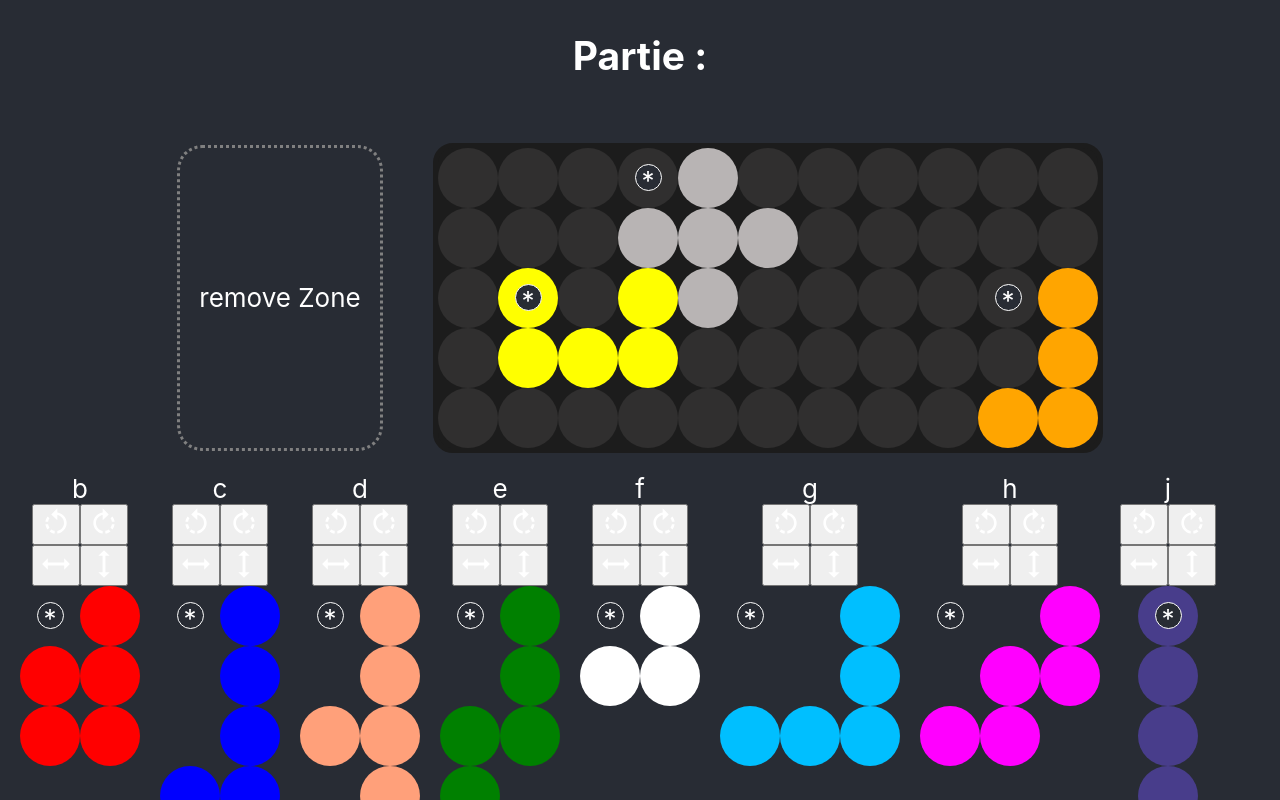
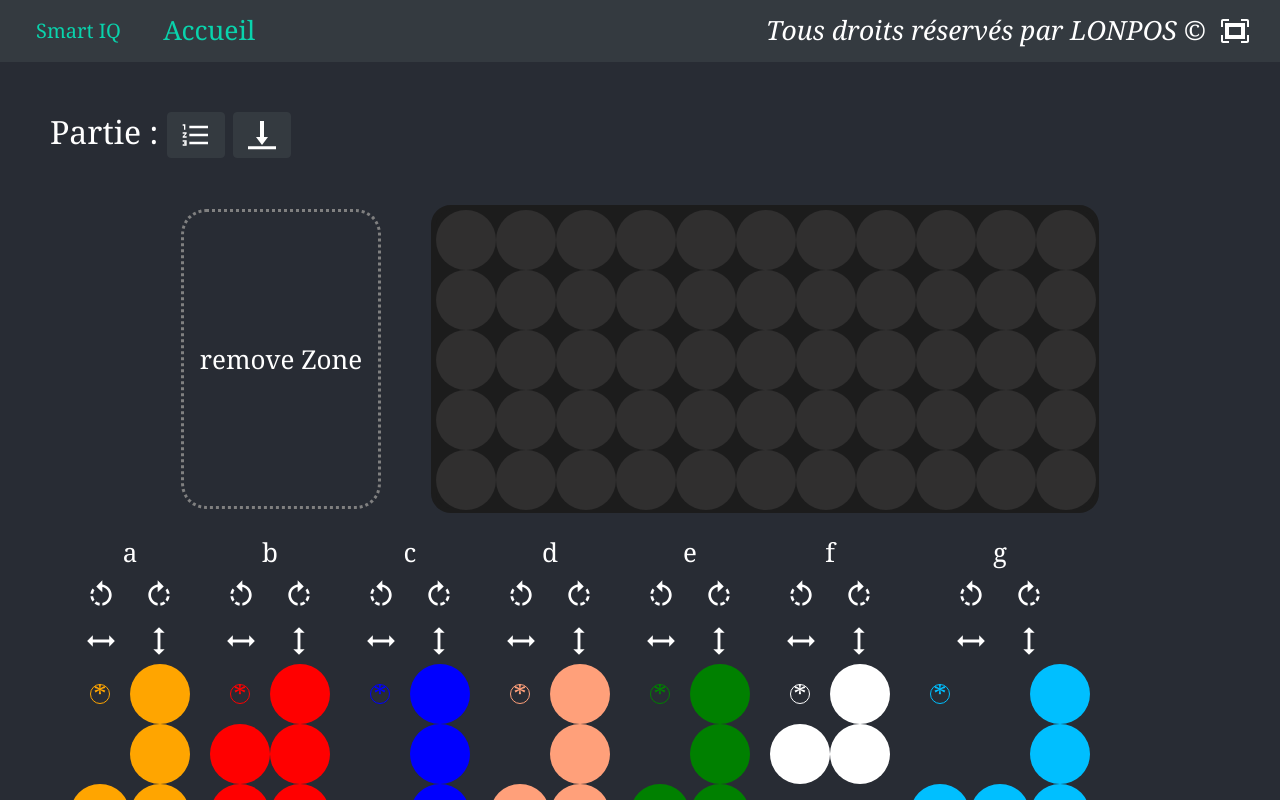
Before and after one commit to alainib/smartgame, a React (Create React App) app: page /partie/33 in a window 1280 px wide. Shown: the top 800 px of the page. Built offline with nearby package versions, Linux system fonts and the light colour scheme.

Commit message:
syle fix and load / save partie board

```diff
--- a/package.json
+++ b/package.json
@@ -7,11 +7,14 @@
     "@testing-library/react": "^9.4.0",
     "@testing-library/user-event": "^7.2.1",
     "aphrodite": "^2.4.0",
+    "bootstrap": "^4.4.1",
     "gridl": "^0.10.5",
     "react": "^16.12.0",
     "react-bootstrap": "^1.0.0-beta.16",
     "react-dom": "^16.12.0",
+    "react-full-screen": "^0.2.4",
     "react-icons": "^3.8.0",
+    "react-router-dom": "^5.1.2",
     "react-scripts": "3.3.0"
   },
   "scripts": {
--- a/src/App.css
+++ b/src/App.css
@@ -1,8 +1,21 @@
+html,
+body,
+#root {
+  min-height: 100vh;
+}
 .App {
-  text-align: center;
+  margin: 50;
+  background-color: #282c34;
+  min-height: 100vh;
+
   font-size: calc(18px + 6 * ((100vw - 320px) / 680));
+  font-family: Cambria, Cochin, Georgia, Times, "Times New Roman", serif;
+  color: white;
 }
-
+.App-link {
+  color: #09d3ac;
+  padding-left: 1em;
+}
 .App-logo {
   height: 40vmin;
   pointer-events: none;
@@ -14,7 +27,7 @@
   }
 }
 
-.App-header {
+.App-body {
   background-color: #282c34;
   min-height: 100vh;
   display: flex;
@@ -23,10 +36,7 @@
   justify-content: center;
   font-size: calc(10px + 2vmin);
   color: white;
-}
-
-.App-link {
-  color: #61dafb;
+  margin: 50px;
 }
 
 @keyframes App-logo-spin {
@@ -59,3 +69,8 @@
 .margin10 {
   margin: 10px;
 }
+
+.smallTextRed {
+  font-size: 13;
+  color: "red";
+}
--- a/src/App.js
+++ b/src/App.js
@@ -1,16 +1,91 @@
-import React from "react";
+import React, { Component } from "react";
 import "./App.css";
-
+import "bootstrap/dist/css/bootstrap.min.css";
+import { GoScreenFull, GoScreenNormal } from "react-icons/go";
+import { Navbar, Nav, Button } from "react-bootstrap";
+import Fullscreen from "react-full-screen";
+import { BrowserRouter as Router, Switch, Route, Link } from "react-router-dom";
+import Home from "components/Home";
 import Partie from "components/Partie";
 
-function App() {
-  return (
-    <div className="App">
-      <header className="App-header">
-        <Partie />
-      </header>
-    </div>
-  );
+
+
+export default class App extends Component {
+  constructor(props) {
+    super(props);
+    this.state = {
+      isFullScreen: false,
+      // bug a cause de router
+      isFullScreenTest: 0
+    };
+  }
+
+  setIsFullScreen = val => {
+    if (val === false) {
+      this.setState({ isFullScreen: false, isFullScreenTest: 0 });
+    } else {
+      if (this.state.isFullScreenTest === 0 || this.state.isFullScreenTest % 3 !== 0) {
+        this.setState({ isFullScreen: true, isFullScreenTest: this.state.isFullScreenTest + 1 });
+      } else {
+        this.setState({ isFullScreen: false, isFullScreenTest: 0 });
+      }
+    }
+  };
+
+  renderRouter() {
+    return (
+      <Router>
+        <div className="App">
+          <Navbar bg="dark" variant="dark" className="bg-light justify-content-between">
+            <Nav className="mr-auto">
+              <Navbar.Brand>
+                <Link className="App-link" to="/">
+                  Smart IQ
+                </Link>
+              </Navbar.Brand>
+              <Nav.Item>
+                <Link className="App-link" to="/">
+                  Accueil
+                </Link>
+              </Nav.Item>
+            </Nav>
+
+            <Nav.Item>
+              <i className="smallTextRed">Tous droits réservés par LONPOS ©</i>
+            </Nav.Item>
+            <Nav.Item>
+              <Button
+                variant="dark"
+                color="#09d3ac"
+                onClick={() => {
+                  this.setIsFullScreen(true);
+                }}
+              >
+                {this.state.isFullScreen ? <GoScreenNormal size={32} /> : <GoScreenFull size={32} />}
+              </Button>
+            </Nav.Item>
+          </Navbar>
+
+          <div className="App-body">
+            <Switch>
+              <Route path="/partie/:id" render={props => <Partie {...props} />} />
+
+              <Route path="/" render={props => <Home />} />
+            </Switch>
+          </div>
+        </div>
+      </Router>
+    );
+  }
+  render() {
+    if (this.state.isFullScreen) {
+      return (
+        <Fullscreen enabled={true} onChange={val => this.setIsFullScreen(val)}>
+          {this.renderRouter()}
+        </Fullscreen>
+      );
+    } else {
+      return this.renderRouter();
+    }
+  }
 }
-
-export default App;
--- a/src/Config.js
+++ b/src/Config.js
@@ -102,9 +102,102 @@ const bricks = {
     ]
   }
 };
+
+const preloadedBase = {
+  alain: {
+    baseData: [
+      ["k", "k", false, false, false, false, false, false, false, false, false],
+      ["k", "k", false, false, false, false, false, false, false, false, "c"],
+      ["i", "i", "f", "a", false, false, false, false, false, "h", "c"],
+      ["i", "f", "f", "a", false, false, false, false, "h", "h", "c"],
+      ["i", "i", "a", "a", false, false, false, "h", "h", "c", "c"]
+    ],
+    bricksPositions: [
+      {
+        color: "blue",
+        matrix: [
+          [0, 1],
+          [0, 1],
+          [0, 1],
+          [1, 1]
+        ],
+        name: "c",
+        position: {
+          x: 1,
+          y: 9
+        }
+      },
+      {
+        color: "magenta",
+        matrix: [
+          [0, 0, 1],
+          [0, 1, 1],
+          [1, 1, 0]
+        ],
+        name: "h",
+        position: {
+          x: 2,
+          y: 7
+        }
+      },
+      {
+        color: "yellow",
+        matrix: [
+          [1, 1],
+          [1, 0],
+          [1, 1]
+        ],
+        name: "i",
+        position: {
+          x: 2,
+          y: 0
+        }
+      },
+      {
+        color: "white",
+        matrix: [
+          [0, 1],
+          [1, 1]
+        ],
+        name: "f",
+        position: {
+          x: 2,
+          y: 1
+        }
+      },
+      {
+        color: "orange",
+        matrix: [
+          [0, 1],
+          [0, 1],
+          [1, 1]
+        ],
+        name: "a",
+        position: {
+          x: 2,
+          y: 2
+        }
+      },
+      {
+        color: "greenyellow",
+        matrix: [
+          [1, 1],
+          [1, 1]
+        ],
+        name: "k",
+        position: {
+          x: 0,
+          y: 0
+        }
+      }
+    ],
+    usedLetters: ["c", "h", "i", "f", "a", "k"]
+  }
+};
 export default {
   baseSize,
-  bricks
+  bricks,
+  preloadedBase
 };
 
 /*
--- /dev/null
+++ b/src/components/Home.js
@@ -0,0 +1,26 @@
+import React, { Component } from "react";
+import { Button } from "react-bootstrap";
+import "App.css";
+import { GoPlay } from "react-icons/go";
+import { Link } from "react-router-dom";
+
+export default class Home extends Component {
+  constructor(props) {
+    super(props);
+    this.state = {};
+  }
+
+  render() {
+    return (
+      <div>
+        <Link className="flex-item" to={`/partie/newgame`} key={0}>
+          <Button variant="dark" color="#09d3ac" onClick={() => {}}>
+            <GoPlay size={32} /> Nouvelle partie
+          </Button>
+        </Link>
+
+        <div>Liste des parties disponibles :</div>
+      </div>
+    );
+  }
+}
--- a/src/components/Partie.js
+++ b/src/components/Partie.js
@@ -1,8 +1,11 @@
 import React, { Component } from "react";
 import { StyleSheet, css } from "aphrodite";
 import { MdRotateLeft, MdRotateRight } from "react-icons/md";
-import { GiHorizontalFlip, GiVerticalFlip } from "react-icons/gi";
+import { GiHorizontalFlip, GiVerticalFlip, GiSaveArrow } from "react-icons/gi";
+import { MdFormatListNumbered } from "react-icons/md";
+
 import { Button } from "react-bootstrap";
+
 import "App.css";
 import * as matrixHelper from "matrixHelper";
 import Config from "Config";
@@ -14,7 +17,22 @@ const _itemSize = 60; // window.innerWidth / 20;
 export default class Partie extends Component {
   constructor(props) {
     super(props);
+
+    const partieId = this.props.match.params.id;
+
+    if (partieId !== "new" && Config.preloadedBase[partieId]) {
+      const { baseData, bricksPositions, usedLetters } = Config.preloadedBase[partieId];
       this.state = {
+        partieId,
+        baseData,
+        bricksPositions,
+        usedLetters,
+        bricks: Config.bricks, // toutes les bricks, permet de les manipuler pour les tourner ou les poser sur le plateau
+        showIndex: false
+      };
+    } else {
+      this.state = {
+        partieId,
         /* represente le plateau avec les bricks dessus, c'est une matrix ou les case occupées sont codées par la lettre de la bricks dessus,
         plus facile pour les calculs
         pour effacer/deplacer une brick il faut mettre à false position dans baseData et bricksPositions, et remettre la lettre dans usedLetters
@@ -27,21 +45,23 @@ export default class Partie extends Component {
         showIndex: false
       };
     }
+  }
+
   toggleShowIndex = () => {
     this.setState({
       showIndex: !this.state.showIndex
     });
   };
-  showIndex;
+
   initBase() {
     const res = [...Array(Config.baseSize.y)].map(x => Array(Config.baseSize.x).fill(false));
     return res;
   }
 
   componentDidMount = async () => {
-    this.trySetBrickAt("l", 0, 3);
+    /*this.trySetBrickAt("l", 0, 3);
     this.trySetBrickAt("i", 2, 1);
-    this.trySetBrickAt("a", 2, 9);
+    this.trySetBrickAt("a", 2, 9);*/
   };
 
   /**
@@ -197,8 +217,7 @@ export default class Partie extends Component {
         case "removeZone":
           this.removeBrickFromBaseData(id);
           break;
-        case "brickOnBase":
-
+        //        case "brickOnBase":
         default:
           this.trySetBrickAt(id, position.x, position.y, true);
       }
@@ -288,7 +307,29 @@ export default class Partie extends Component {
   render() {
     return (
       <div>
-        <h2 onClick={this.toggleShowIndex}>Partie :</h2>
+        <h2>
+          Partie :{" "}
+          <Button variant="dark" color="#09d3ac" onClick={this.toggleShowIndex}>
+            <MdFormatListNumbered size={32} />
+          </Button>{" "}
+          <Button
+            variant="dark"
+            color="#09d3ac"
+            onClick={() => {
+              const { baseData, usedLetters, bricksPositions } = this.state;
+              alert(
+                JSON.stringify({
+                  baseData,
+                  bricksPositions,
+                  usedLetters,
+                  bricksPositions
+                })
+              );
+            }}
+          >
+            <GiSaveArrow size={32} />
+          </Button>
+        </h2>
         <br />
         <div className={css(styles.flexrow)}>
           <div className={css(styles.removeZone)} onDragOver={e => this.onDragOver(e)} onDrop={e => this.onDrop(e, null, "removeZone")}>
@@ -372,10 +413,19 @@ class ShowBrick extends Component {
           {matrix.map((row, i) => {
             return (
               <div className={css(styles.flexrow)} key={i}>
-                {row.map((col, j) => {
+                {row.map((column, j) => {
                   return (
-                    <div className={css(styles.item)} style={{ backgroundColor: col ? color : false }} key={j}>
-                      {i === 0 && j === 0 && <div className={css(styles.dragMarker)}>*</div>}
+                    <div className={css(styles.item)} style={{ backgroundColor: column ? color : false }} key={j}>
+                      {i === 0 && j === 0 && (
+                        <div
+                          style={{
+                            ...styles.dragMarker._definition,
+                            color
+                          }}
+                        >
+                          *
+                        </div>
+                      )}
                     </div>
                   );
                 })}
@@ -399,8 +449,8 @@ const styles = StyleSheet.create({
     borderRadius: 20,
     borderWidth: 5,
     borderStyle: "solid",
-    width: _itemSize * Config.baseSize.x,
-    height: _itemSize * Config.baseSize.y
+    width: 8 + _itemSize * Config.baseSize.x,
+    height: 8 + _itemSize * Config.baseSize.y
   },
   flexrow: {
     display: "flex",
@@ -458,14 +508,14 @@ const styles = StyleSheet.create({
   },
   dragMarker: {
     borderRadius: 50,
-    width: 25,
-    height: 25,
+    width: 20,
+    height: 20,
     borderWidth: 1,
-    color: "white",
     borderStyle: "solid",
-    backgroundColor: "#282c34",
+    display: "flex",
     alignItems: "center",
     justifyContent: "center",
+    backgroundColor: "#282c34",
     zIndex: 10000
   }
 });
```
Also changed, not shown: 1 other file (tests, documents, lock files or other folders). Lines whose indentation alone changed are shown as unchanged.
